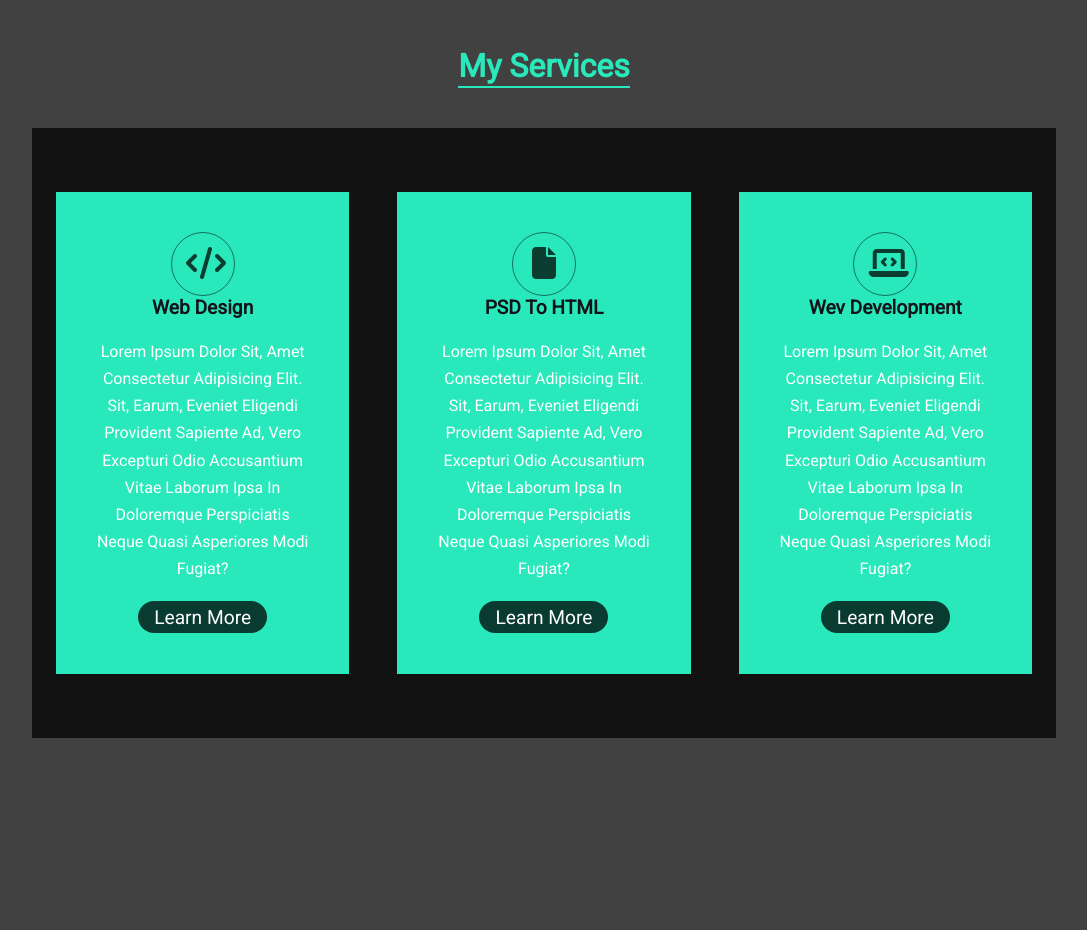
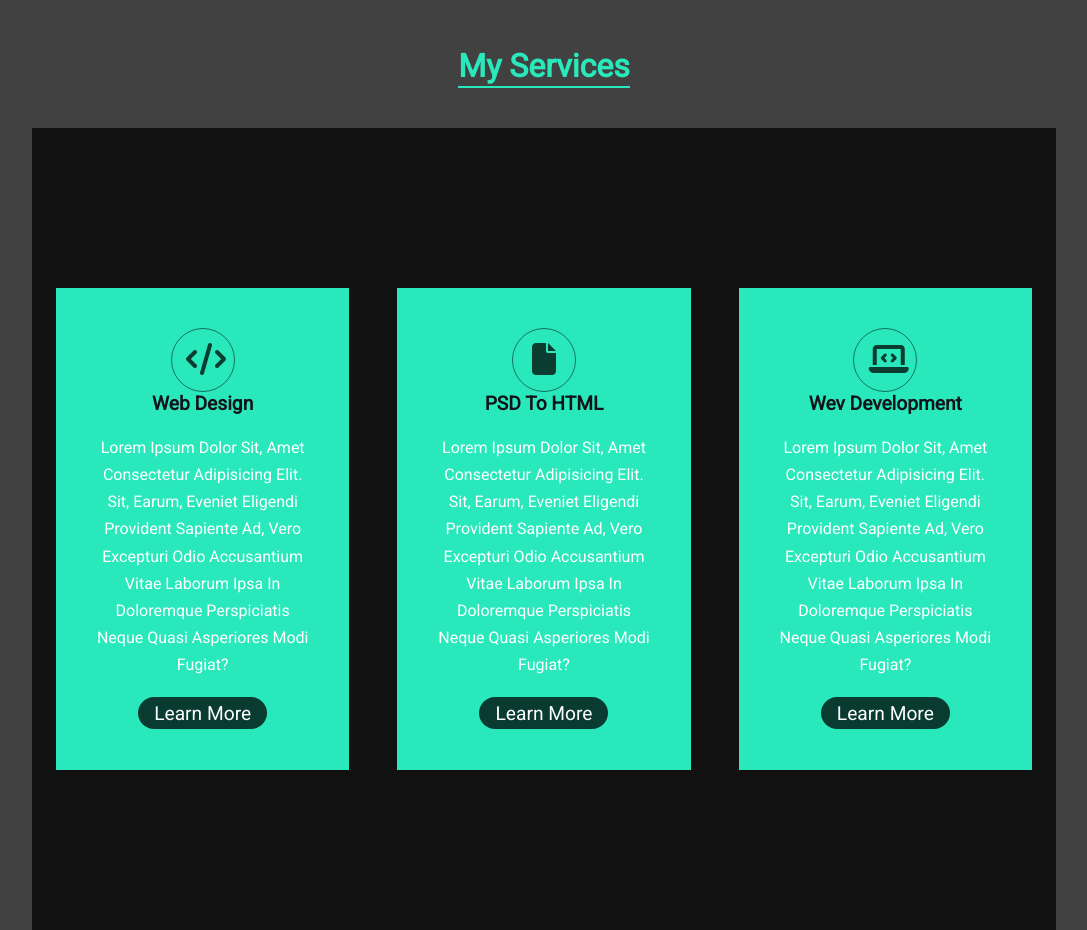
Before and after one commit to Rakib9640/websitprofile, a plain HTML site: page index.html in a window 1280 px wide. Shown: the part 920-1850 px from the top of the page, without its empty margins (96-1183 px from the left). Before the commit the page ends 1658 px from the top, so only its background shows below. Drawn offline with nearby package versions, Linux system fonts and the light colour scheme.

Commit message:
css code

```diff
--- a/css/style.css
+++ b/css/style.css
@@ -270,7 +270,7 @@ header::before{
   text-align: center;
   margin-bottom: 3rem;
   position: relative;
-  padding: 4rem 0;
+  padding: 10rem 0;
 
 
 }
@@ -324,9 +324,10 @@ header::before{
   top: 0;
   left: 0;
   z-index: -1;
+
 }
 .services_container .cards .card:hover::after{
   transform: rotate(13deg);
   transition: 2s;
-  z
+
 }
```
